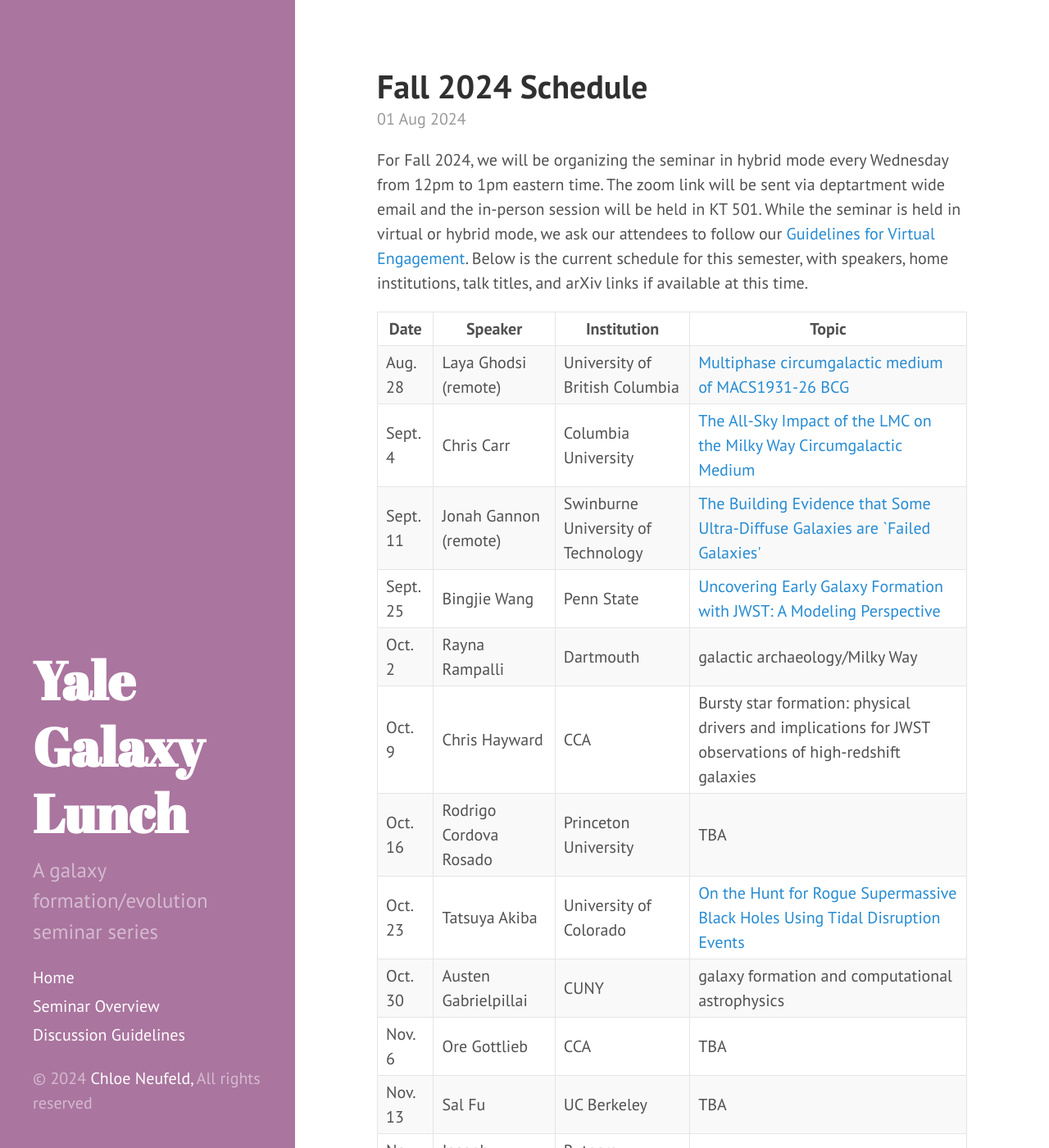
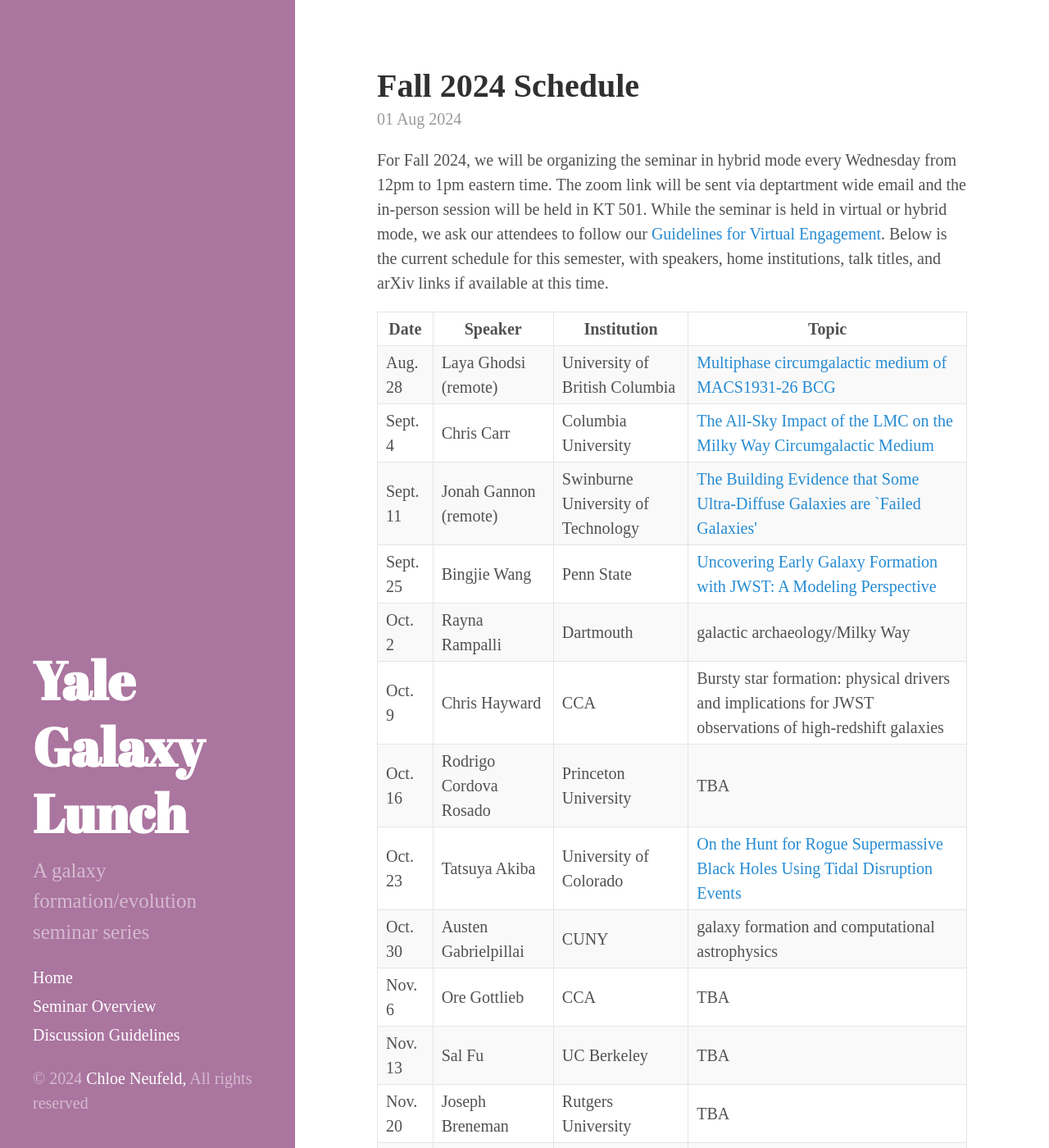
Before and after one commit to yalegalaxylunch/yalegalaxylunch.github.io, a Jekyll site: the page built from index.html, in a window 1280 px wide and 1400 px high. Shown: the whole window at 82% size. Built offline with Jekyll 4.4.1, drawn with Linux system fonts in a browser that asks for light colours; the list of posts is cut into pages by our own code.

Commit message:
changing fonts

```diff
--- a/public/css/hyde.css
+++ b/public/css/hyde.css
@@ -32,7 +32,8 @@
  */
 
 html {
-  font-family: "PT Sans", Helvetica, Arial, sans-serif;
+  /* font-family: "PT Sans", Helvetica, Arial, sans-serif; */
+  font-family: "Times New Roman", Times, serif;
 }
 @media (min-width: 48em) {
   html {
```
